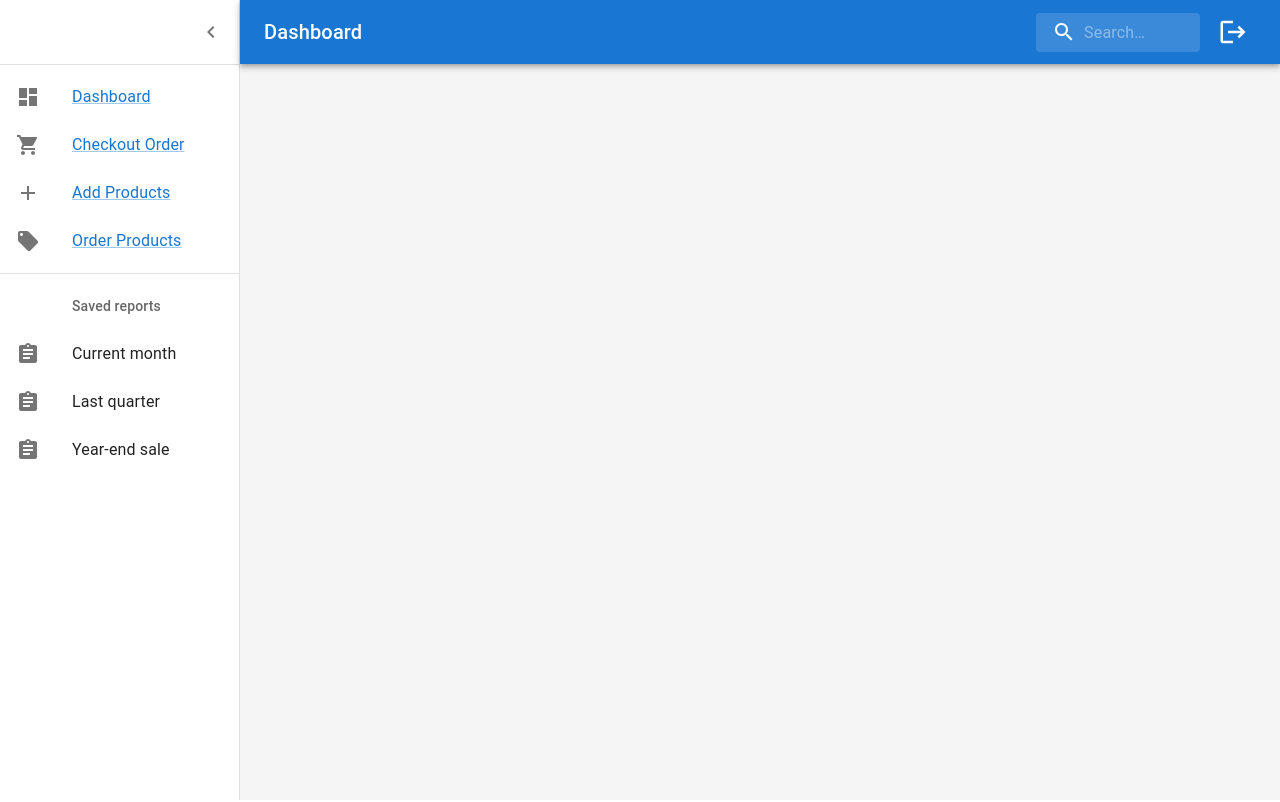
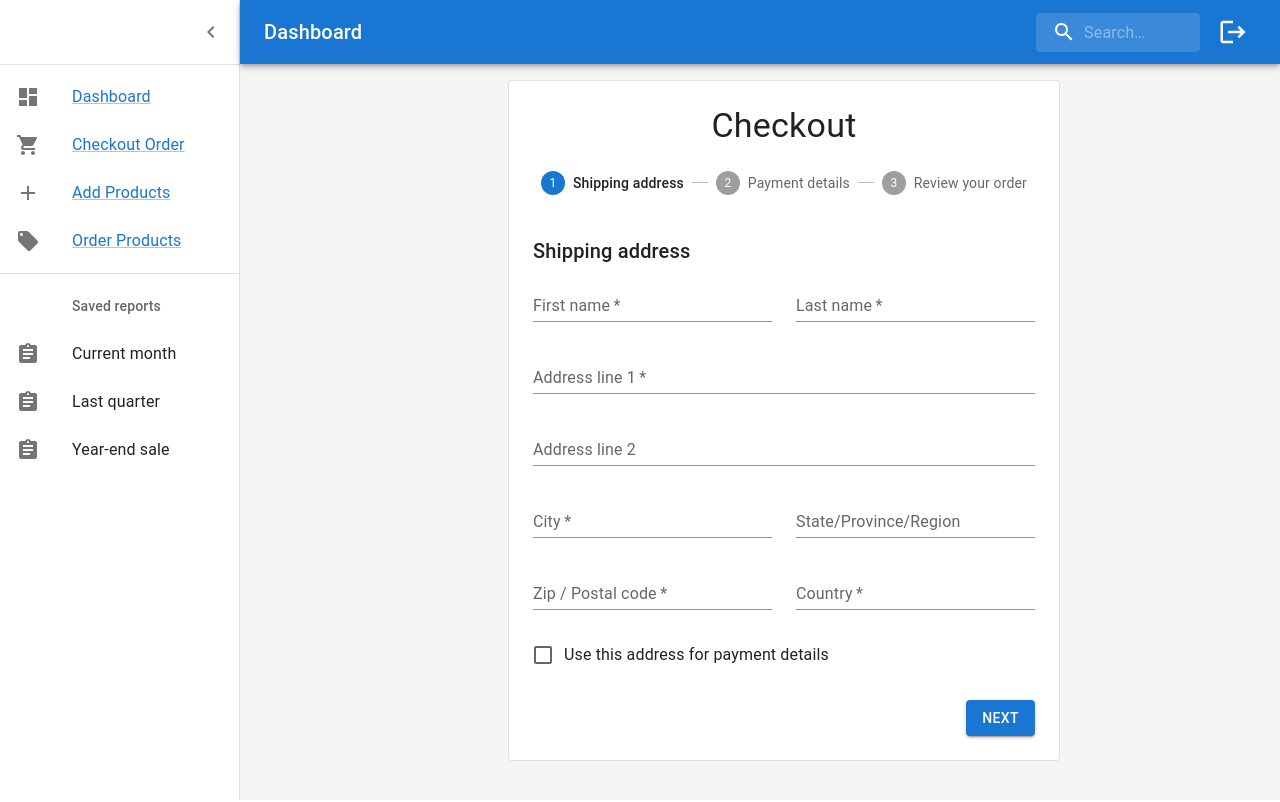
Before and after one commit to kcrawford101/cold_order_form, a React (Create React App) app in the folder client/: page /checkout in a window 1280 px wide. Shown: the top 802 px of the page. Built offline with nearby package versions, Linux system fonts and the light colour scheme.

Commit message:
made some styling changes on each page to fit in the new navbar

```diff
--- a/client/src/pages/Checkout.js
+++ b/client/src/pages/Checkout.js
@@ -46,9 +46,23 @@ export default function Checkout() {
 
   return (
     <ThemeProvider theme={theme}>
-      <Navbar />
+      <Box
+      component="main"
+
+        sx={{
+        backgroundColor: (theme) =>
+            theme.palette.mode === 'light'
+                ? theme.palette.grey[100]
+                : theme.palette.grey[900],
+        flexGrow: 1,
+        height: '100vh',
+        overflow: 'auto',
+        display: 'flex'
+        }}
+        >
+        <Navbar />
       <CssBaseline />
-       <Container component="main" maxWidth="sm" sx={{ mb: 4 }}>
+       <Container component="main" maxWidth="sm" sx={{ mt: 4, mb: 4 }}>
         <Paper variant="outlined" sx={{ my: { xs: 3, md: 6 }, p: { xs: 2, md: 3 } }}>
           <Typography component="h1" variant="h4" align="center">
             Checkout
@@ -95,6 +109,7 @@ export default function Checkout() {
           </React.Fragment>
         </Paper>
       </Container>
+      </Box>
     </ThemeProvider>
   )
 }
--- a/client/src/pages/Dashboard.js
+++ b/client/src/pages/Dashboard.js
@@ -31,8 +31,8 @@ const mdTheme = createTheme();
 export default function Dashboard() {
     return (
         <ThemeProvider theme={mdTheme}>
-            <Navbar />
             <Box sx={{ display: 'flex' }}>
+                <Navbar />
                 <CssBaseline />
                 <Box
                     component="main"
--- a/client/src/pages/Order.js
+++ b/client/src/pages/Order.js
@@ -10,7 +10,11 @@ import Typography from '@mui/material/Typography';
 import Container from '@mui/material/Container';
 import { createTheme, ThemeProvider } from '@mui/material/styles';
 
+import Box from '@mui/material/Box';
+
+
 import Navbar from '../components/Navbar/Navbar';
+import { CssBaseline } from '@mui/material';
 
 
 const cards = [1, 2, 3, 4, 5, 6, 7, 8, 9];
@@ -47,7 +51,22 @@ function Order(props) {
             )}
             */}
             <ThemeProvider theme={theme}>
+                <Box
+                component="main"
+
+                sx={{
+                backgroundColor: (theme) =>
+                    theme.palette.mode === 'light'
+                        ? theme.palette.grey[100]
+                        : theme.palette.grey[900],
+                flexGrow: 1,
+                height: '100vh',
+                overflow: 'auto',
+                display: 'flex'
+                }}
+                >
                 <Navbar />
+                <CssBaseline />
                 <Container sx={{ py: 8 }} maxWidth="md">
                     <Grid container spacing={4}>
                         {cards.map((card) => (
@@ -80,6 +99,8 @@ function Order(props) {
                         ))}
                     </Grid>
                 </Container>
+                </Box>
+
             </ThemeProvider>
 
 
```
